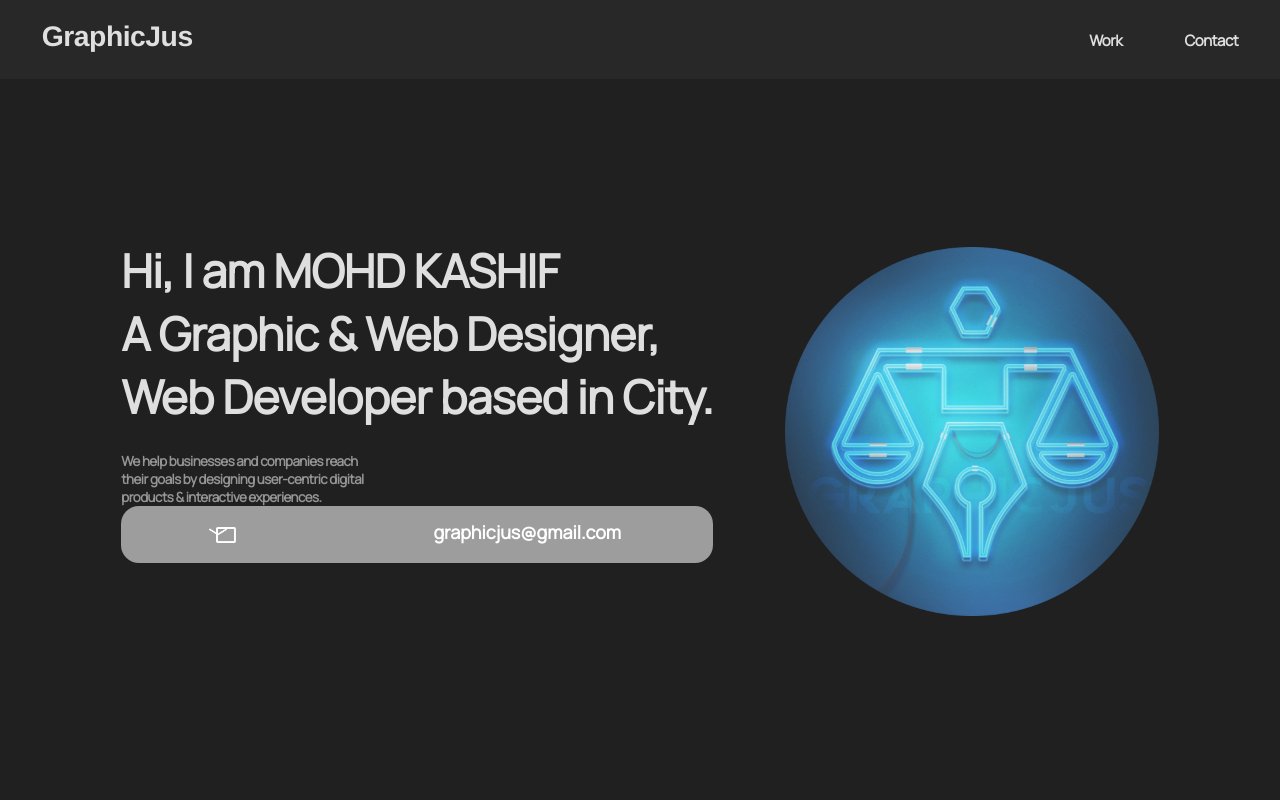
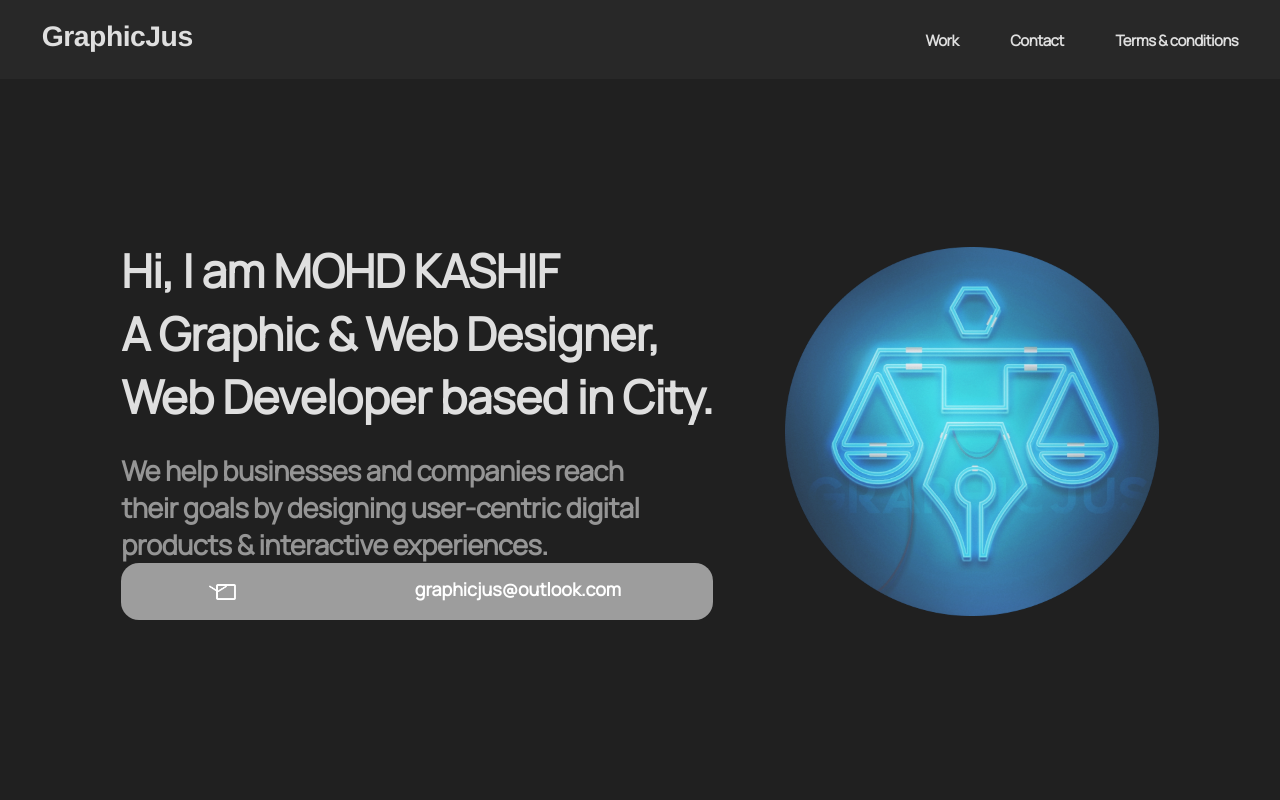
Before and after one commit to graphicjus/Portfolio, a plain HTML site: page index.html in a window 1280 px wide. Shown: the top 800 px of the page. Drawn offline with nearby package versions, Linux system fonts and the light colour scheme; a web font is replaced by a local one.

Commit message:
Added T&C

```diff
--- a/index.html
+++ b/index.html
@@ -1,5 +1,6 @@
 <!DOCTYPE html>
 <html>
+
 <head>
   <meta charset="utf-8" />
   <meta name="viewport" content="width=device-width, initial-scale=1, shrink-to-fit=no" />
@@ -27,6 +28,9 @@
         <h4 class="layout portfolio-section1__highlights3"><a href="#FeaturedWork"> Work</a></h4>
         <div class="portfolio-section1__flex-spacer1"></div>
         <h4 class="layout1 portfolio-section1__highlights3"> <a href="#ContackUs"> Contact</a></h4>
+        <div class="portfolio-section1__flex-spacer1"></div>
+        <h4 class="layout1 portfolio-section1__highlights3"> <a href="www.github.com/graphicjus/Portfolio/#readme"> Terms & conditions</a>
+        </h4>
       </div>
     </section>
     <comment content="======= End section1 =======" break="true"></comment><!-- ======= section2 ======= -->
@@ -41,13 +45,13 @@ A Graphic &amp; Web Designer,
 Web Developer based in City.</pre>
             </h1>
             <h3 class="layout portfolio-section2__subtitle-box" data-aos="slide-right" data-aos-delay="1000">
-              <pre class="portfolio-section2__subtitle">
+              <pre class="portfolio-section2__subtitle" style="font-size: 1.7em;">
 We help businesses and companies reach
 their goals by designing user-centric digital
 products &amp; interactive experiences.</pre>
             </h3>
             <px-posize x="1fr 329px 523fr" y="88px minmax(0px, max-content) 0px">
-              <a href="https://mail.google.com/mail/u/0/?fs=1&to=graphicjus@gmail.com&tf=cm">
+              <a href="https://mail.google.com/mail/u/0/?fs=1&to=graphicjus@outlook.com&tf=cm">
                 <div class="portfolio-section2__block1" data-aos="fade-right" data-aos-delay="1500">
                   <div style="--src:url(/Portfolio/assets/1693186a816aa22daf85cf20e51add61.png)"
                     class="layout portfolio-section2__cover-block">
@@ -55,9 +59,10 @@ products &amp; interactive experiences.</pre>
                       class="layout portfolio-section2__image2"></div>
                   </div>
                   <h4 class="layout portfolio-section2__highlights">
-                  graphicjus@gmail.com
+                    graphicjus@outlook.com
                   </h4>
-              </div></a>
+                </div>
+              </a>
             </px-posize>
           </div>
         </div>
@@ -113,7 +118,8 @@ products &amp; interactive experiences.</pre>
                   <px-posize x="132fr 420fr 128fr" y="29px minmax(0px, max-content) 29px"
                     area-style='{":before":{"content":"\" \"","display":"inline-block","height":"100%","verticalAlign":"middle"}}'>
                     <img class="portfolio-section3__image15" src="assets/66425279af778f761f624227b00c1025.png"
-                      data-aos="zoom-in" data-aos-delay="1200" /></px-posize>
+                      data-aos="zoom-in" data-aos-delay="1200" />
+                  </px-posize>
                 </div>
               </div>
               <div class="portfolio-section3__flex6-spacer"></div>
@@ -181,7 +187,7 @@ products &amp; interactive experiences.</pre>
 If you are looking to hire a Graphic &amp; Web designer as well as Web Developer
 I’m currently available for freelance work</pre>
         </h2>
-        <a href="https://mail.google.com/mail/u/0/?fs=1&to=graphicjus@gmail.com&tf=cm">
+        <a href="https://mail.google.com/mail/u/0/?fs=1&to=graphicjus@outlook.com&tf=cm">
           <div class="layout portfolio-section6__block2" data-aos="zoom-in-up" data-aos-delay="1000">
             <div style="--src:url(/Portfolio/assets/1693186a816aa22daf85cf20e51add61.png)"
               class="layout portfolio-section6__cover-block2">
@@ -189,9 +195,10 @@ I’m currently available for freelance work</pre>
                 class="layout portfolio-section6__image5"></div>
             </div>
             <h4 class="layout portfolio-section6__highlights">
-            graphicjus@gmail.com
+              graphicjus@outlook.com
             </h4>
-        </div></a>
+          </div>
+        </a>
         <hr class="layout portfolio-section6__line" />
         <div class="layout portfolio-section6__flex14">
           <h5 class="layout portfolio-section6__highlights2-box">
@@ -206,25 +213,29 @@ I’m currently available for freelance work</pre>
           <div class="portfolio-section6__flex14-item">
             <a href="https://wa.me/message/DM6R2J7VBLZAP1">
               <div style="--src:url(/Portfolio/assets/a676849224382748ad76b2f836f39ee9.png)"
-              class="layout portfolio-section6__icon"></div></a>
+                class="layout portfolio-section6__icon"></div>
+            </a>
           </div>
           <div class="portfolio-section6__flex14-spacer1"></div>
           <div class="portfolio-section6__flex14-item">
             <a href="https://www.linkedin.com/in/graphic-jus-40180821a">
               <div style="--src:url(/Portfolio/assets/56063599fe1438a65e4b91236ffaf73f.png)"
-              class="layout1 portfolio-section6__icon"></div></a>
+                class="layout1 portfolio-section6__icon"></div>
+            </a>
           </div>
           <div class="portfolio-section6__flex14-spacer2"></div>
           <div class="portfolio-section6__flex14-item1">
             <a href="https://twitter.com/graphicjus?t=DSgSg-62DndbGt6KE2eemA&s=09">
               <div style="--src:url(/Portfolio/assets/20a29c5a153bafa61ede086d9c8abf12.png)"
-              class="layout portfolio-section6__image6"></div></a>
+                class="layout portfolio-section6__image6"></div>
+            </a>
           </div>
           <div class="portfolio-section6__flex14-spacer3"></div>
           <div class="portfolio-section6__flex14-item2">
             <a href="http://www.instagram.com/graphicjus">
               <div style="--src:url(/Portfolio/assets/ccfff74c504ef765001de438923c7f9b.png)"
-              class="layout portfolio-section6__image7"></div></a>
+                class="layout portfolio-section6__image7"></div>
+            </a>
           </div>
         </div>
       </div>
```
Also changed, not shown: 1 other file. Lines whose indentation alone changed are shown as unchanged.
